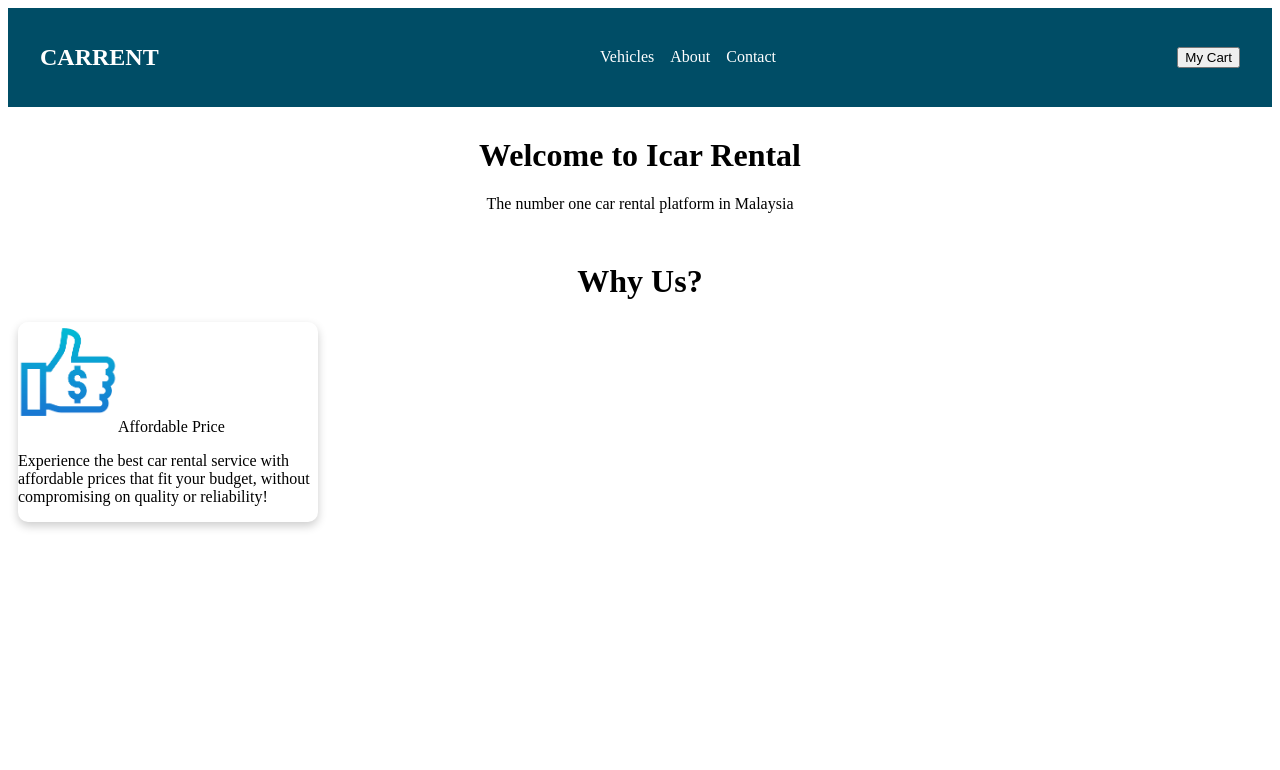
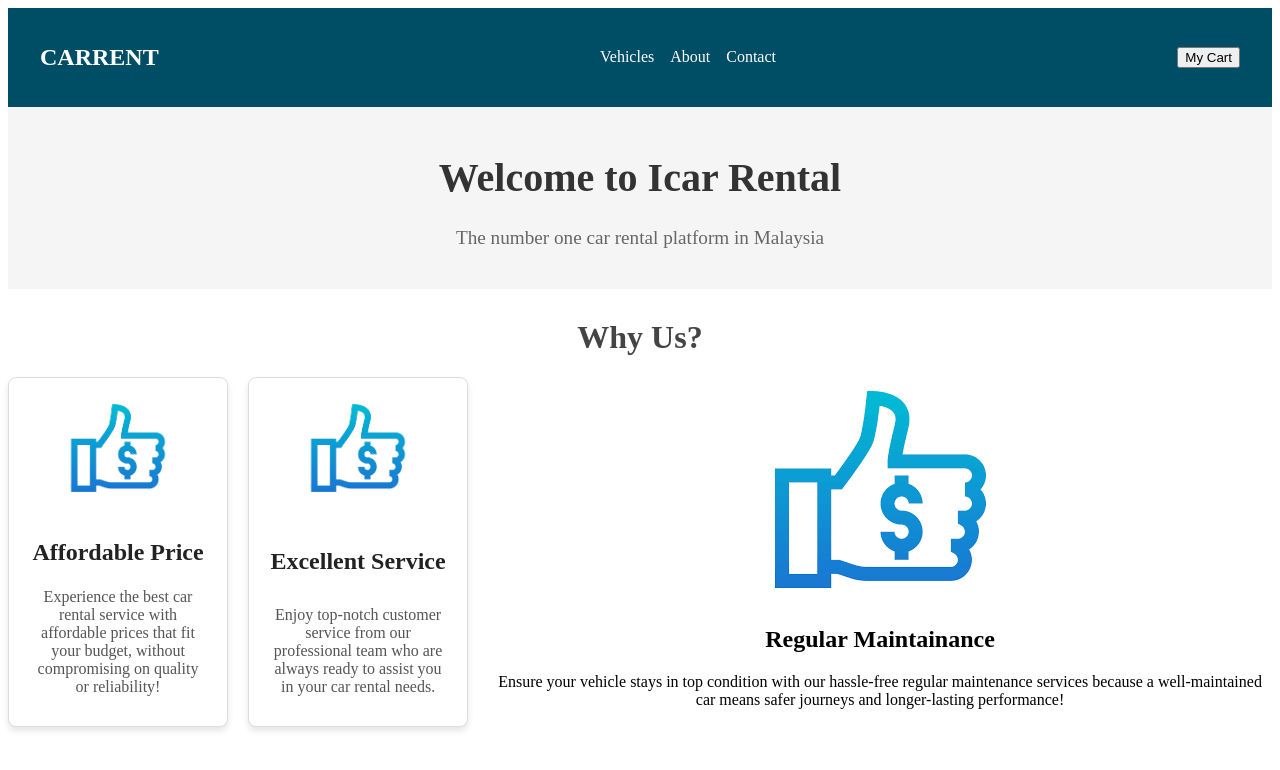
Before and after one commit to Aqilzxfrn/CarRentalWebsite, a React (Vite) app: page / in a window 1280 px wide. Shown: the top 770 px of the page. Built offline with nearby package versions, Linux system fonts and the light colour scheme.

Commit message:
edit home page

```diff
--- a/src/Components/Home.css
+++ b/src/Components/Home.css
@@ -1,26 +1,68 @@
-.Header{
+.Header {
   text-align: center;
-    margin-bottom: 50px;
-    margin-top: 30px;
+  padding: 20px;
+  background-color: #f5f5f5;
+}
+
+.Header h1 {
+  font-size: 2.5rem;
+  color: #333;
+}
+
+.Header p {
+  font-size: 1.2rem;
+  color: #666;
 }
 
 .content {
   text-align: center;
+  margin-top: 30px;
+}
+
+.content h1 {
+  font-size: 2rem;
+  color: #444;
+}
+
+.cards-container {
+  display: flex;
+  justify-content: center;
+  align-items: stretch; /* Forces all cards to stretch to the same height */
+  gap: 20px;
 }
 
 .card {
-    position: relative;
-    width: 300px;
-    height: 200px;
-    margin: 10px;
-    border-radius: 10px;
-    overflow: hidden;
-    box-shadow: 0 4px 10px rgba(0, 0, 0, 0.2);
-    transition: transform 0.3s, box-shadow 0.3s;
+  display: flex;
+  flex-direction: column;
+  align-items: center;
+  justify-content: space-between;
+  width: 300px; /* Fixed width */
+  height: 350px; /* Fixed height */
+  padding: 20px;
+  background-color: #fff;
+  border: 1px solid #ddd;
+  border-radius: 8px;
+  box-shadow: 0 4px 6px rgba(0, 0, 0, 0.1);
+  box-sizing: border-box; /* Ensures padding doesn't affect width */
 }
 
 .card img {
   width: 100px;
   height: 100px;
+  object-fit: contain;
+  margin-bottom: 20px;
+}
+
+.card h2 {
+  font-size: 1.5rem;
+  color: #222;
   margin-bottom: 10px;
+  text-align: center;
 }
+
+.card p {
+  font-size: 1rem;
+  color: #555;
+  text-align: center;
+  margin: 10px 0;
+}
--- a/src/Components/Home.jsx
+++ b/src/Components/Home.jsx
@@ -1,7 +1,9 @@
-import "./Home.css"
+import React from "react";
+import "./Home.css";
+import homepriceImage from "../assets/images/homeprice.png"; // Import image
 
 const Home = () => {
-    return(
+  return (
     <>
       <div className="Header">
         <h1>Welcome to Icar Rental</h1>
@@ -9,14 +11,38 @@ const Home = () => {
       </div>
       <div className="content">
         <h1>Why Us?</h1>
+        <div className="cards-container">
+          {/* Card 1 */}
+          <div className="card">
+            <img src={homepriceImage} alt="Affordable Price" />
+            <h2>Affordable Price</h2>
+            <p>
+              Experience the best car rental service with affordable prices that
+              fit your budget, without compromising on quality or reliability!
+            </p>
           </div>
+          {/* Card 2 */}
           <div className="card">
-            <img src = "src/assets/images/homeprice.png"/>
-            Affordable Price
-            <p>Experience the best car rental service with affordable prices that fit your budget, without compromising on quality or reliability!</p>
+            <img src={homepriceImage} alt="Excellent Service" />
+            <h2>Excellent Service</h2>
+            <p>
+              Enjoy top-notch customer service from our professional team who
+              are always ready to assist you in your car rental needs.
+            </p>
+          </div>
+          <div className="Card">
+          <img src={homepriceImage} alt="Regular Maintainance" />
+            <h2>Regular Maintainance</h2>
+            <p>
+            Ensure your vehicle stays in top condition with our hassle-free
+            regular maintenance services  because a well-maintained car means
+            safer journeys and longer-lasting performance!
+            </p>
+          </div>
+        </div>
       </div>
     </>
   );
-}
+};
 
-export default Home
+export default Home;
```
Lines whose indentation alone changed are shown as unchanged.
